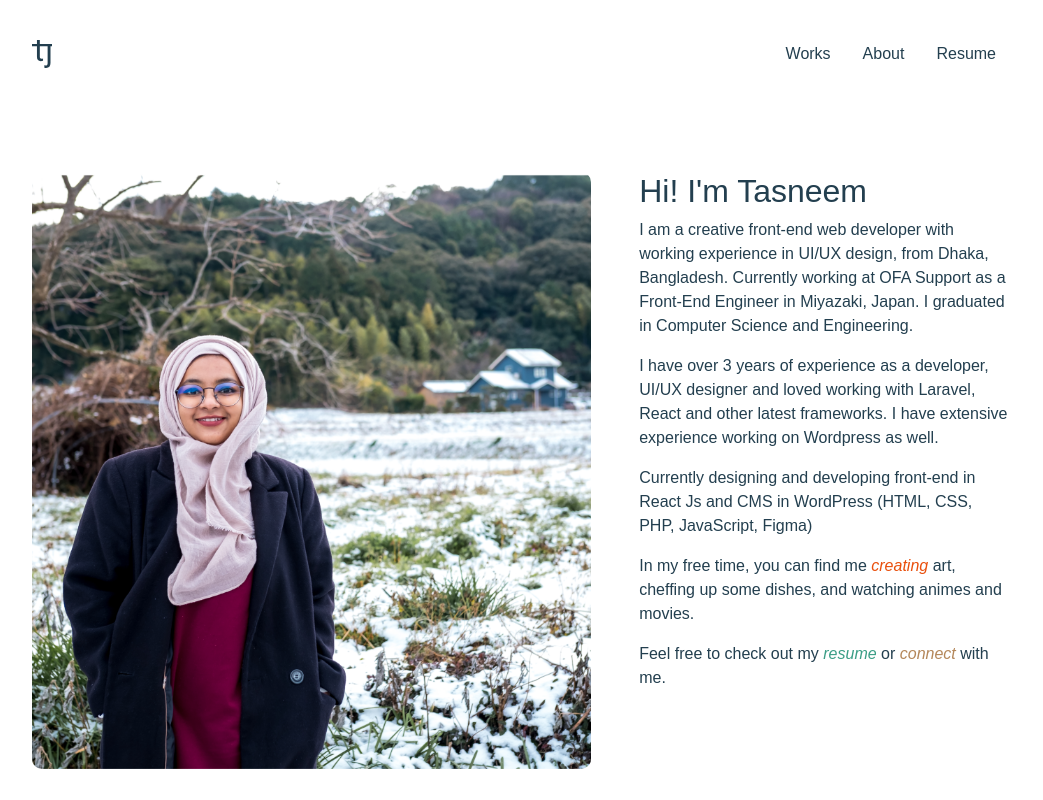
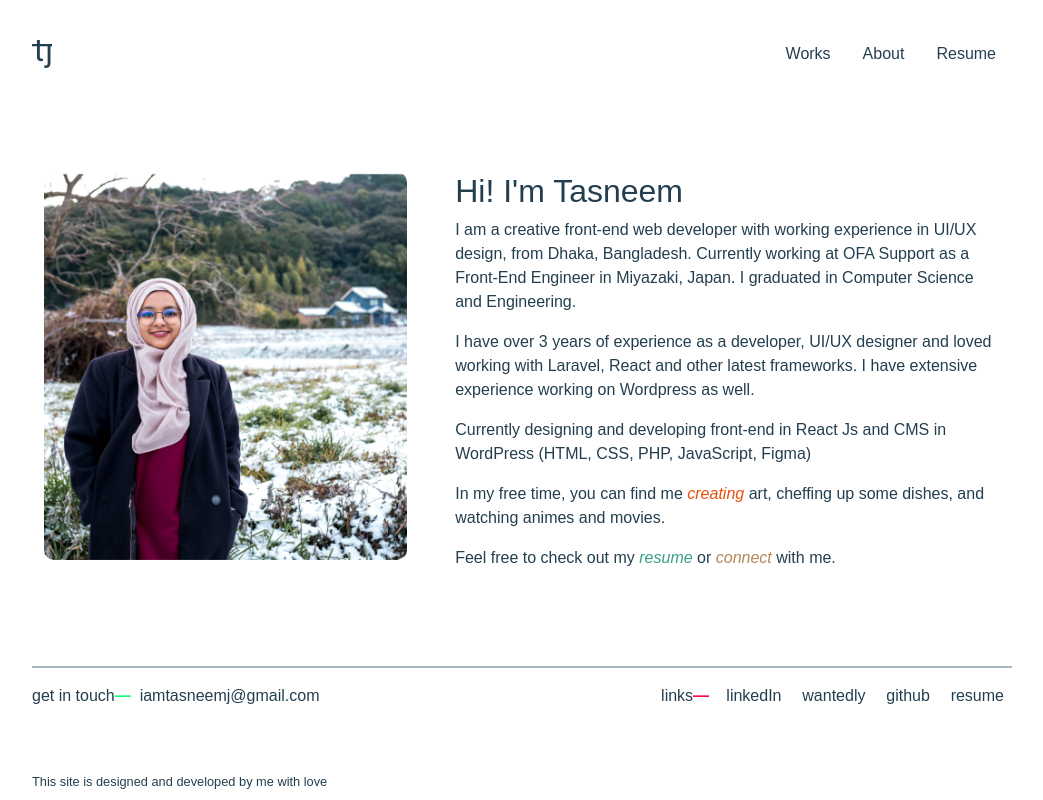
Before and after one commit to tasneemjs/portfolio, a React (Create React App) app: page /about in a window 1280 px wide. Shown: the top 800 px of the page, without its empty margins (118-1161 px from the left). Built offline with nearby package versions, Linux system fonts and the light colour scheme.

Commit message:
new changes on about css

```diff
--- a/src/components/about/About.css
+++ b/src/components/about/About.css
@@ -1,6 +1,6 @@
 .about-grid{
     display: grid;
-    grid-template-columns: 3fr 2fr;
+    grid-template-columns: 2fr 3fr;
     grid-gap: 3rem;
     margin-top: 6rem;
 }
--- a/src/components/about/About.js
+++ b/src/components/about/About.js
@@ -3,7 +3,7 @@ import "./About.css";
 import TJS from "./tj.png";
 const About = () => {
     return (
-        <section >
+        <section className="container">
             <div className="about-grid">
                 <div><img src={TJS} alt="Tasneem Jannat Sultan"/></div>
                 <div>
```
